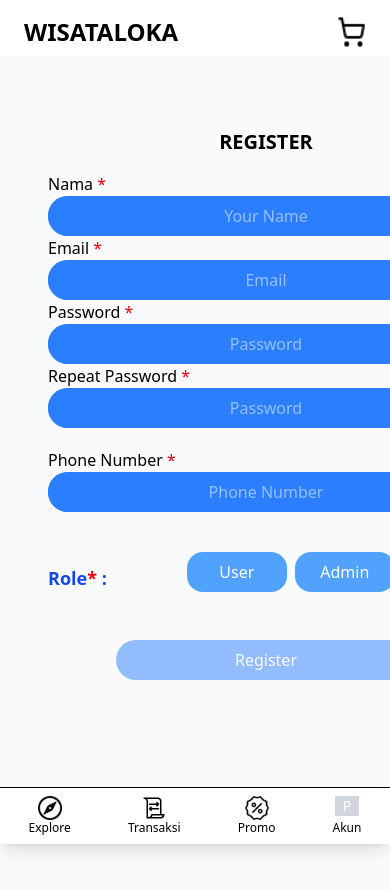
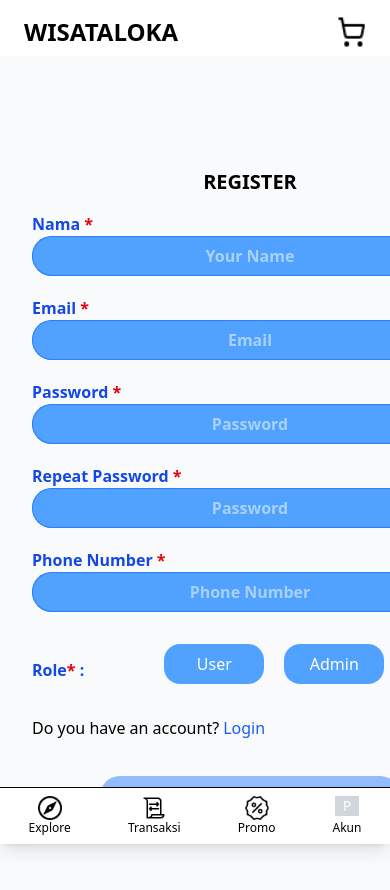
Before and after one commit to Ikwancfx7/wisataloka-travel-app, a React (Vite) app: page /register in a window 390 px wide. Shown: the top 890 px of the page. Built offline with nearby package versions, Linux system fonts and the light colour scheme; no server answers.

Commit message:
Update UI

```diff
--- a/src/components/EditProfile.jsx
+++ b/src/components/EditProfile.jsx
@@ -94,11 +94,12 @@ const EditProfile = () => {
 
 
     return (
-        <div className=" lg:max-w-xl lg:mx-auto p-4 bg-gray-50 min-h-screen">
-            <h2 className="text-2xl font-bold mb-4">Edit Profile</h2>
-            <form onSubmit={handleSubmit} className="space-y-4 bg-white p-5">
         <div>
-                <label>Nama</label>
+            <div className="max-w-lg mx-auto p-5 bg-white">
+                <h2 className="text-2xl font-bold mb-4 px-5">Edit Profile</h2>
+                <form onSubmit={handleSubmit} className="space-y-4 p-5">
+                    <div>
+                    <label>Name</label>
                     <input
                         type="text"
                         name="name"
@@ -118,7 +119,7 @@ const EditProfile = () => {
                     />
                     </div>
                     <div>
-                <label>No. HP</label>
+                    <label>Phone Number</label>
                     <input
                         type="text"
                         name="phoneNumber"
@@ -128,10 +129,10 @@ const EditProfile = () => {
                     />
                     </div>
                     <div>
-                    <label className="block mb-1 font-medium">Upload Gambar Profil</label>
+                        <label className="block mb-1 font-medium">Upload Profile Picture</label>
                         <div className="flex items-center gap-4">
-                        <label className="cursor-pointer bg-blue-600 text-white px-4 py-2 rounded hover:bg-blue-700 transition duration-200">
-                        Pilih Gambar
+                            <label className="cursor-pointer italic bg-blue-600 text-white px-4 py-2 rounded-xl hover:bg-blue-700 transition duration-200">
+                                Select Image
                                 <input
                                     type="file"
                                     onChange={handleImageUpload}
@@ -141,13 +142,12 @@ const EditProfile = () => {
                             </label>
 
                             {loading && (
-                        <p className="text-sm text-gray-500">Mengunggah...</p>
+                            <p className="text-sm text-gray-500">Uploading...</p>
                             )}
                         </div>
                     </div>
                     {form.profilePictureUrl ? (
-
-                <div className="flex flex-row items-center gap-2">
+                        <div className="flex flex-row items-center gap-10">
                             <img
                             src={form.profilePictureUrl == "" ? "/images/default-profile.jpg" : form.profilePictureUrl}
                             alt="Preview"
@@ -161,9 +161,9 @@ const EditProfile = () => {
                                 <button
                                     type="button"
                                     onClick={handleRemoveProfilePicture}
-                            className="flex text-left px-4 py-2 text-sm text-yellow-700 hover:text-yellow-600 transition duration-200 hover:cursor-pointer"
+                                    className="flex text-left px-4 py-2 text-sm italic rounded-2xl text-yellow-700 hover:text-yellow-600 transition duration-200 hover:cursor-pointer"
                                     >
-                            Delete
+                                    Delete Profile Picture
                                 </button>
                             </div>
 
@@ -178,15 +178,19 @@ const EditProfile = () => {
                                 <p className="text-sm text-gray-500">Profile picture not uploaded</p>
                             </div>
                         )}
+                    <div className="w-full flex justify-center">
                         <button
                             type="submit"
-                    className="bg-blue-600 text-white px-4 py-2 rounded hover:bg-blue-700 hover:cursor-pointer transition duration-200"
+                            className="bg-blue-600 text-white px-4 py-2 rounded-xl hover:bg-blue-700 hover:cursor-pointer transition duration-200"
                             >
                             Simpan Perubahan
                         </button>
+                    </div>
                 </form>
+
                 <div className="flex md:hidden justify-center mt-10 text-lg p-5">
                     <LogoutBtn/>
+                </div>
             </div>
         </div>
     )
--- a/src/components/LoginForm.jsx
+++ b/src/components/LoginForm.jsx
@@ -1,7 +1,8 @@
 import { useState, useEffect } from "react";
-import { useNavigate, useLocation } from "react-router-dom";
+import { useNavigate, useLocation, Link } from "react-router-dom";
 import { loginUser } from "../api/AuthApi";
 import { useAuth } from "../contexts/AuthContext";
+
 const LoginForm = ({ setMessage }) => {
     const [email, setEmail] = useState("");
     const [password, setPassword] = useState("");
@@ -83,10 +84,9 @@ const LoginForm = ({ setMessage }) => {
                 >
                 Login
             </button>
-            <div>
-                <p>Don't have an account?
-                    <a href="/register" className="text-blue-500">Register</a>
-                </p>
+            <div className="flex flex-row items-center mt-4 gap-1">
+                <p>Don't have an account?</p>
+                <Link to="/register" className="text-blue-500">Register</Link>
             </div>
         </form>
     )
--- a/src/components/Mobile/RegisterFormMobile.jsx
+++ b/src/components/Mobile/RegisterFormMobile.jsx
@@ -2,6 +2,7 @@ import { useState, useEffect } from "react";
 import { useNavigate } from "react-router-dom";
 import { registerUser } from "../../api/AuthApi";
 import { useAuth } from "../../contexts/AuthContext";
+import { Link } from "react-router-dom";
 
 const RegisterFormMobile = () => {
     const [email, setEmail] = useState("");
@@ -69,87 +70,72 @@ const RegisterFormMobile = () => {
         <h2 className="flex justify-center text-xl font-semibold mb-4">REGISTER</h2>
 
         <div className="flex flex-col sm:items-center md:flex-row md:items-start md:justify-evenly gap-5 mb-4 w-full">
-          <div className="w-full md:w-1/2">
+          <div className="flex flex-col gap-5 w-full md:w-1/2">
             <div>
-              <p>Nama <span className="text-red-600">*</span></p>
+              <p className="text-blue-700 font-semibold">Nama <span className="text-red-600">*</span></p>
               <input
                 type="text"
                 value={name}
                 onChange={(e) => setName(e.target.value)}
                 placeholder="Your Name"
-                className="w-full p-2 rounded-3xl text-center placeholder:text-center text-white bg-blue-500 ring-1 ring-inset ring-blue-500 focus:ring-2 focus:ring-inset focus:ring-indigo-600"
+                className="register-input"
                 required
               />
             </div>
 
             <div>
-              <p>Email <span className="text-red-600">*</span></p>
+              <p className="text-blue-700 font-semibold">Email <span className="text-red-600">*</span></p>
               <input
                 type="email"
                 value={email}
                 onChange={(e) => setEmail(e.target.value)}
                 placeholder="Email"
-                className="w-full p-2 rounded-3xl text-center placeholder:text-center text-white bg-blue-500 ring-1 ring-inset ring-blue-500 focus:ring-2 focus:ring-inset focus:ring-indigo-600"
+                className="register-input"
                 required
               />
             </div>
 
             <div>
-              <p>Password <span className="text-red-600">*</span></p>
+              <p className="text-blue-700 font-semibold">Password <span className="text-red-600">*</span></p>
               <input
                 type="password"
                 value={password}
                 onChange={(e) => setPassword(e.target.value)}
                 placeholder="Password"
-                className="w-full p-2 rounded-3xl text-center placeholder:text-center text-white bg-blue-500 ring-1 ring-inset ring-blue-500 focus:ring-2 focus:ring-inset focus:ring-indigo-600"
+                className="register-input"
                 required
               />
             </div>
 
             <div>
-              <p>Repeat Password <span className="text-red-600">*</span></p>
+              <p className="text-blue-700 font-semibold">Repeat Password <span className="text-red-600">*</span></p>
               <input
                 type="password"
                 value={passwordRepeat}
                 onChange={(e) => setPasswordRepeat(e.target.value)}
                 placeholder="Password"
-                className="w-full p-2 rounded-3xl text-center placeholder:text-center text-white bg-blue-500 ring-1 ring-inset ring-blue-500 focus:ring-2 focus:ring-inset focus:ring-indigo-600"
-                required
-              />
-            </div>
-          </div>
-
-          <div className="w-full md:w-1/2">
-            <div>
-              <p>Phone Number <span className="text-red-600">*</span></p>
-              <input
-                type="text"
-                value={phoneNumber}
-                onChange={(e) => setPhoneNumber(e.target.value)}
-                placeholder="Phone Number"
-                className="w-full p-2 rounded-3xl text-center placeholder:text-center text-white bg-blue-500 ring-1 ring-inset ring-blue-500 focus:ring-2 focus:ring-inset focus:ring-indigo-600"
+                className="register-input"
                 required
               />
             </div>
 
-            {/* <div>
-              <p>Role <span className="text-red-600">*</span></p>
-              <select
-                value={role}
-                onChange={(e) => setRole(e.target.value)}
-                className="w-full p-2 border rounded mb-3 placeholder:text-center"
-                required
-              >
-                <option value="" disabled>Select Role</option>
-                <option value="user">User</option>
-                <option value="admin">Admin</option>
-              </select>
-            </div> */}
+            <div className="w-full md:w-1/2">
+              <div>
+                <p className="text-blue-700 font-semibold">Phone Number <span className="text-red-600">*</span></p>
+                <input
+                  type="text"
+                  value={phoneNumber}
+                  onChange={(e) => setPhoneNumber(e.target.value)}
+                  placeholder="Phone Number"
+                  className="register-input"
+                  required
+                />
+              </div>
+            </div>
 
-            <div className="flex flex-row items-center gap-20 mt-10">
-              <p className="text-lg font-semibold text-blue-700">Role<span className="text-red-600">*</span> :</p>
-              <div className="flex flex-row items-center gap-2">
-
+            <div className="flex flex-row items-center gap-20 mt-3">
+              <p className="font-semibold text-blue-700">Role<span className="text-red-600">*</span> :</p>
+              <div className="flex flex-row items-center gap-5">
                 <div className="flex items-center">
                   <button
                     type="button"
@@ -159,7 +145,6 @@ const RegisterFormMobile = () => {
                       User
                   </button>
                 </div>
-
                 <div className="flex items-center">
                   <button
                     type="button"
@@ -169,14 +154,16 @@ const RegisterFormMobile = () => {
                       Admin
                   </button>
                 </div>
-
               </div>
             </div>
+
+            <div className="flex flex-row items-center gap-1">
+              <p>Do you have an account?</p>
+              <Link to="/login" className="text-blue-600">Login</Link>
+            </div>
+
           </div>
         </div>
-        {/* {!isPasswordMatch && (
-          <p className="text-red-600 mb-4">Passwords do not match</p>
-        )} */}
 
         <button
           type="submit"
--- a/src/components/Mobile/TopbarMobile.jsx
+++ b/src/components/Mobile/TopbarMobile.jsx
@@ -8,6 +8,7 @@ const TopbarMobile = () => {
             <div className="flex flex-row justify-between items-center w-full ">
                 <Link to="/" className="text-2xl font-semibold">WISATALOKA</Link>
             </div>
+
             <Link to="/cart" className="relative flex flex-col items-center text-xs">
                 <img src="/icons/shopping-cart.png" alt="Cart" className="w-8 h-8" />
                 {totalQuantity > 0 && (
--- a/src/index.css
+++ b/src/index.css
@@ -9,6 +9,9 @@
 }
 .custom-scroll::-webkit-scrollbar {
   display: none;                /* Chrome, Safari, Edge */
+}
+.register-input{
+  @apply w-full p-2 rounded-3xl text-center placeholder:text-center text-white font-semibold bg-blue-400 ring-1 ring-inset ring-blue-500 focus:ring-2 focus:ring-inset focus:ring-indigo-600;
 }
 
 /* :root {
--- a/src/layout/AuthLayout.jsx
+++ b/src/layout/AuthLayout.jsx
@@ -14,7 +14,7 @@ const AuthLayout = () => {
         <TopbarMobile />
       </div>
 
-      <div className="min-h-screen bg-gray-50 px-4 py-10 lg:py-20">
+      <div className="min-h-screen bg-gray-50 pt-20 md:flex md:items-center justify-center">
           <Outlet />
         {/* <div className="w-full bg-white p-6 rounded-lg shadow-md/60">
         </div> */}
--- a/src/pages/Cart.jsx
+++ b/src/pages/Cart.jsx
@@ -88,26 +88,9 @@ const Cart = () => {
 
   if (loading) return <p className="text-center">cart loading...</p>;
 
-
-
-  // const handleCheckout = async () => {
-  //   const cartIds = cartItems.map((item) => item.id);
-  //   try {
-  //     const response = await axiosInstance.post("/api/v1/create-transaction", {
-  //       cartIds: cartIds,
-  //       paymentMethodId: selectedPaymentMethod, // atau bank_transfer kalau disediakan
-  //     });
-
-  //     const transactionId = response.data.data.id;
-  //     window.location.href = `/transaction/${transactionId}`; // arahkan ke halaman detail transaksi
-  //   } catch (error) {
-  //     console.error("Gagal melakukan checkout:", error.response?.data || error.message);
-  //   }
-  // };
-
   return (
     <div className="h-screen">
-        <h1 className="flex justify-center text-xl font-semibold py-5">MY CART</h1>
+        <h1 className="flex justify-center text-xl font-semibold py-5 md:pt-20">MY CART</h1>
         <div className="grid grid-cols-1 md:grid-cols-3 gap-8 px-10 lg:px-40 py-5 text-sm md:text-lg">
             <div className="md:col-span-2">
                 <div className="space-y-6">
@@ -139,16 +122,16 @@ const Cart = () => {
                           <div className="flex flex-row items-center text-sm">
                             <button
                                 onClick={() => handleQtyChange(item.id, item.quantity - 1)}
-                              className="px-3 py-1 bg-gray50 rounded hover:cursor-pointer border border-gray-200"
+                                className="px-2 py-1 bg-gray50 rounded hover:cursor-pointer border border-gray-200"
                             >
                                 -
                             </button>
-                          <span className="px-3 py-1 bg-gray50 border border-gray-200">
+                            <span className="px-3 py-1 bg-gray-50">
                               {item.quantity}
                             </span>
                             <button
                                 onClick={() => handleQtyChange(item.id, item.quantity + 1)}
-                              className="px-3 py-1 bg-gray50 rounded hover:cursor-pointer border border-gray-200"
+                                className="px-2 py-1 bg-gray50 rounded hover:cursor-pointer border border-gray-200"
                             >
                                 +
                             </button>
@@ -156,7 +139,7 @@ const Cart = () => {
 
                           <button
                               onClick={() => {removeFromCart(item.id)}}
-                            className="ml-4 px-3 py-1 bg-red-500 text-white rounded hover:cursor-pointer"
+                              className="text-sm ml-4 px-3 py-1 ring-1 ring-red-500 text-red-500 md:bg-red-500 md:text-white rounded hover:cursor-pointer"
                           >
                               Delete
                           </button>
--- a/src/pages/Login.jsx
+++ b/src/pages/Login.jsx
@@ -9,9 +9,9 @@ const LoginPage = () => {
   return (
     <div className="container mx-auto flex flex-col items-center w-[400px] bg-white p-6 rounded-xl shadow-md/20">
       <LoginForm setMessage={setMessage}/>
-      <p className="mt-4">Message</p>
+      {/* <p className="mt-4">Message</p> */}
       {message &&  (
-        <div className='mt-5'>
+        <div className='mt-4'>
               <p className={`text-center ${message === 'Login success' ? 'text-green-600' : 'text-red-600'}`}>
                 {message}
               </p>
--- a/src/pages/ProfilePage.jsx
+++ b/src/pages/ProfilePage.jsx
@@ -2,8 +2,8 @@ import EditProfile from "../components/EditProfile";
 
 const ProfilePage = () => {
     return (
-        <div className="py-5 md:py-20 px-5 bg-gray-100">
-            <EditProfile />;
+        <div className="py-5 md:py-20 px-5 bg-gray-50">
+            <EditProfile />
         </div>
     );
 };
```
Lines whose indentation alone changed are shown as unchanged.
